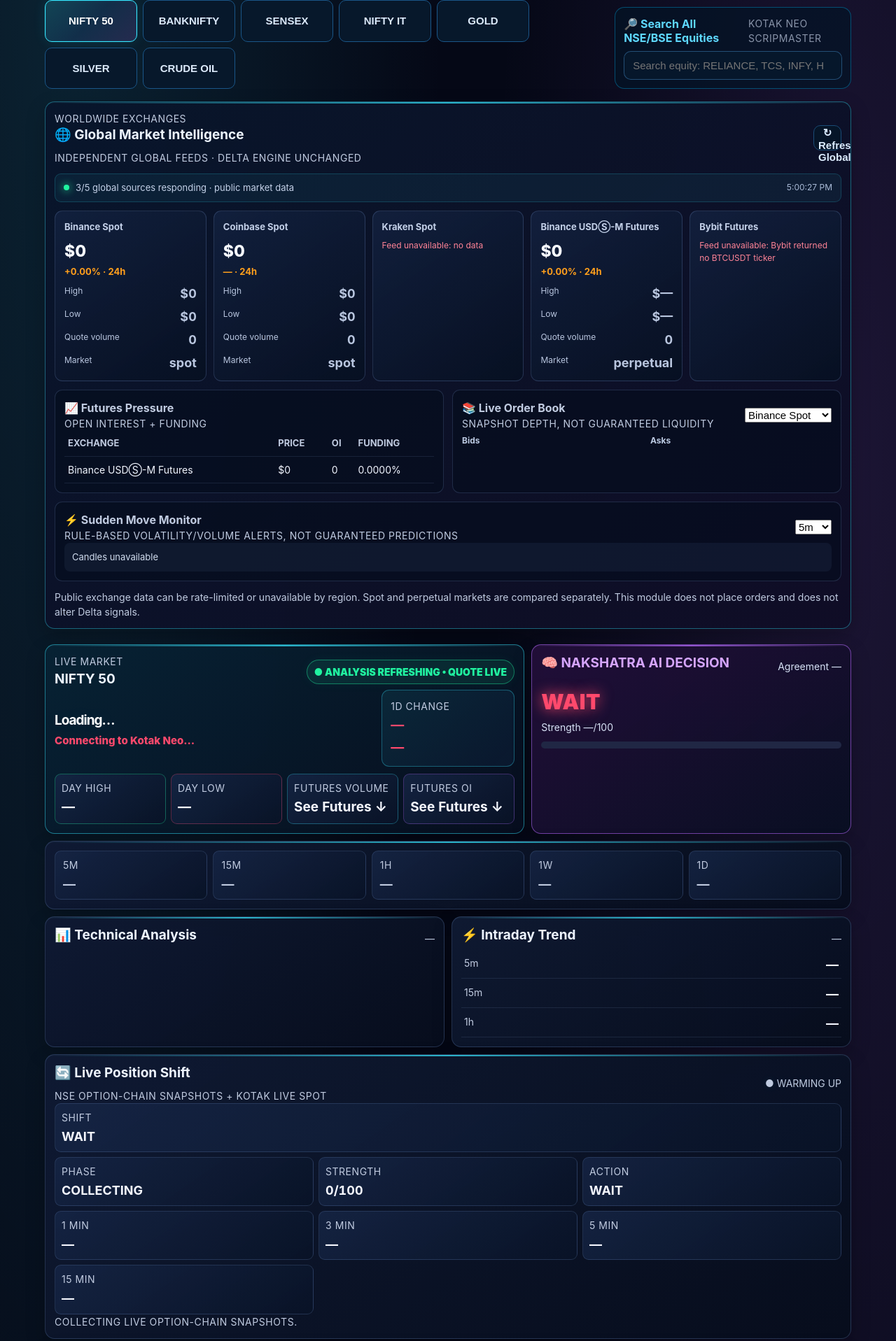
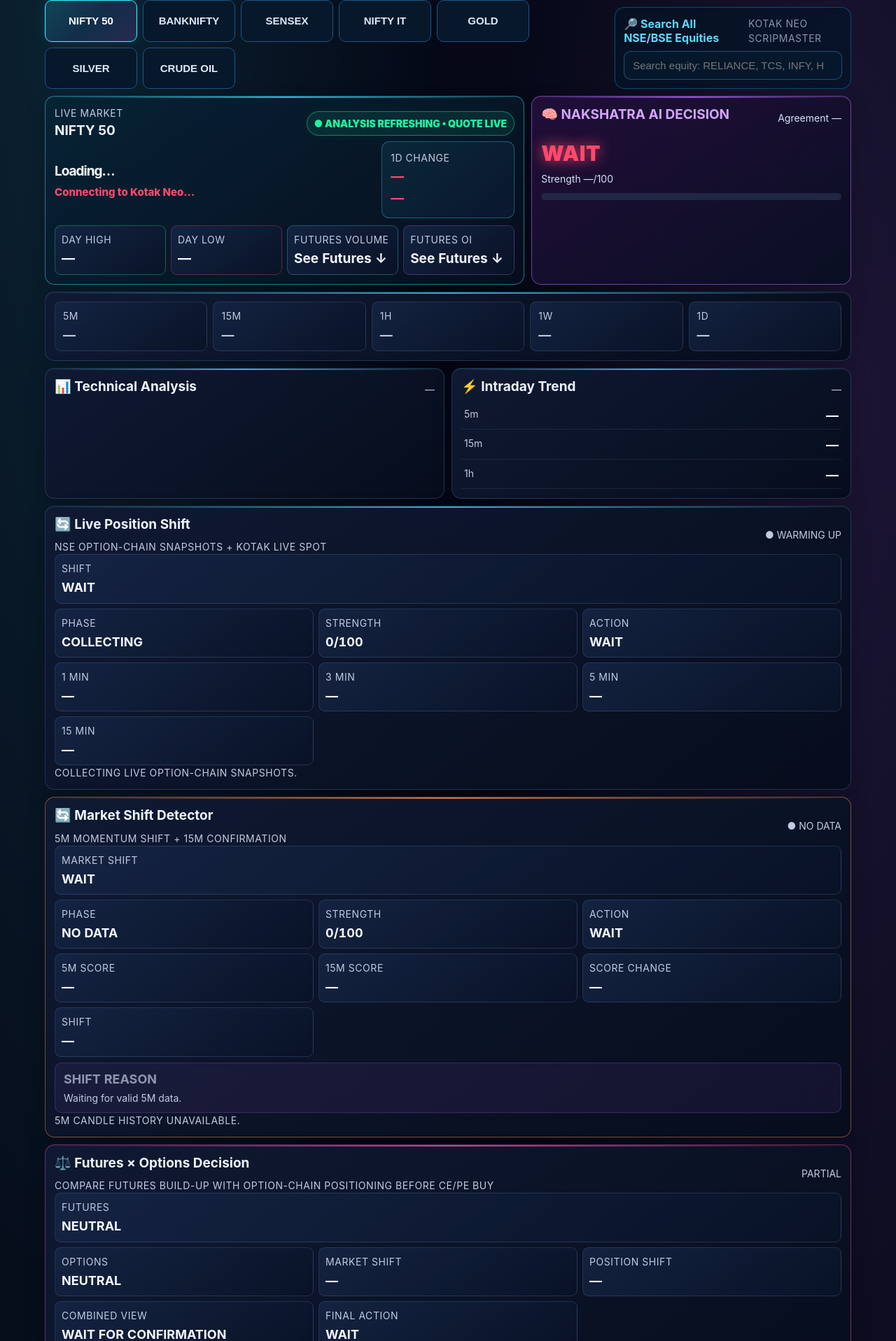
Before and after one commit to ansh9999999/NAKSHATRA-AI-v3.5, a FastAPI app: page / in a window 1280 px wide. Shown: the part 100-2017 px from the top of the page at 70% size. Run offline with FastAPI, Linux system fonts and the light colour scheme; data that the repository does not hold is empty.

Commit message:
Add files via upload

```diff
--- a/templates/dashboard.html
+++ b/templates/dashboard.html
@@ -5,7 +5,6 @@
 <title>NAKSHATRA AI • Indian Market</title>
 <link rel="stylesheet" href="/static/style.css?v=7.0.0">
 <link rel="stylesheet" href="/static/colorful-theme.css?v=2.0.0">
-<link rel="stylesheet" href="/static/global-market.css?v=1.0.0">
 </head>
 <body><div class="container">
 <header class="topbar">
@@ -36,17 +35,7 @@
 </style>
 
 
-<section class="card global-market-panel" id="globalMarketPanel">
- <div class="section-head"><div><span class="eyebrow">WORLDWIDE EXCHANGES</span><h2>🌐 Global Market Intelligence</h2><small>Independent global feeds · Delta engine unchanged</small></div><button class="refresh" id="globalMarketRefresh">↻ Refresh Global</button></div>
- <div class="global-market-status"><span class="gm-dot"></span><span id="globalMarketStatus">Connecting to public exchange APIs…</span><span id="globalMarketUpdated"></span></div>
- <div id="globalMarketCards" class="global-market-cards"><div class="gm-empty">Loading Binance, Coinbase, Kraken and futures feeds…</div></div>
- <div class="gm-subgrid">
-  <div class="gm-box"><div class="section-head"><div><h3>📈 Futures Pressure</h3><small>Open Interest + funding</small></div></div><div id="globalDerivatives" class="gm-table">Waiting for data…</div></div>
-  <div class="gm-box"><div class="section-head"><div><h3>📚 Live Order Book</h3><small>Snapshot depth, not guaranteed liquidity</small></div><select id="globalBookExchange"><option value="binance">Binance Spot</option><option value="bybit">Bybit Perpetual</option></select></div><div id="globalOrderBook" class="gm-orderbook">Waiting for data…</div></div>
- </div>
- <div class="gm-box gm-move-box"><div class="section-head"><div><h3>⚡ Sudden Move Monitor</h3><small>Rule-based volatility/volume alerts, not guaranteed predictions</small></div><select id="globalInterval"><option>1m</option><option selected>5m</option><option>15m</option><option>1h</option><option>4h</option><option>1d</option></select></div><div id="globalMoveAlert" class="gm-alert">Waiting for candle history…</div></div>
- <p class="gm-disclaimer">Public exchange data can be rate-limited or unavailable by region. Spot and perpetual markets are compared separately. This module does not place orders and does not alter Delta signals.</p>
-</section>
+
 
 <section class="hero-grid-main">
   <section class="card market-hero">
@@ -107,4 +96,4 @@
 </aside>
 </main>
 <footer><span>NAKSHATRA AI • Indian Market • Kotak Neo</span><span>Auto refresh 10s</span></footer>
-</div><script src="/static/app.js?v=8.0.0"></script><script src="/static/global-market.js?v=1.0.0"></script></body></html>
+</div><script src="/static/app.js?v=8.1.0"></script></body></html>
```
